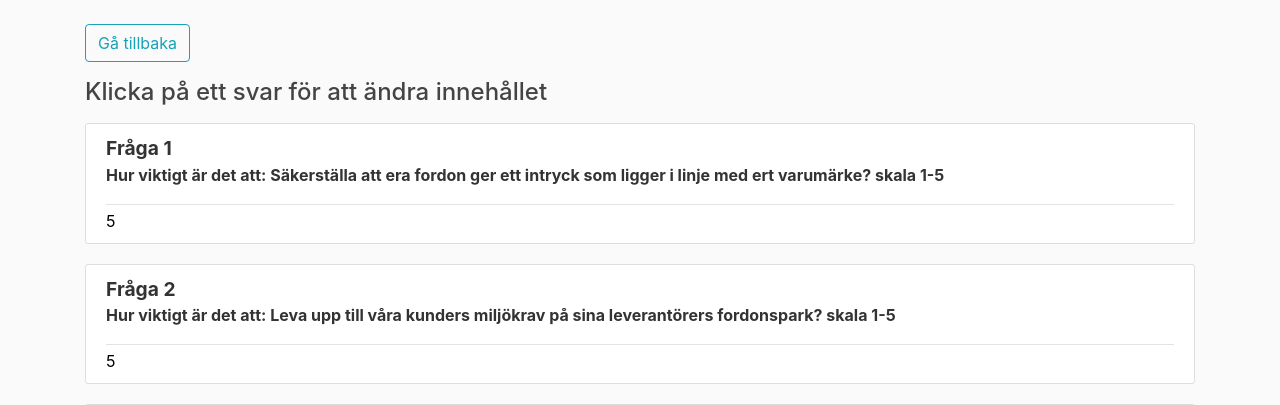
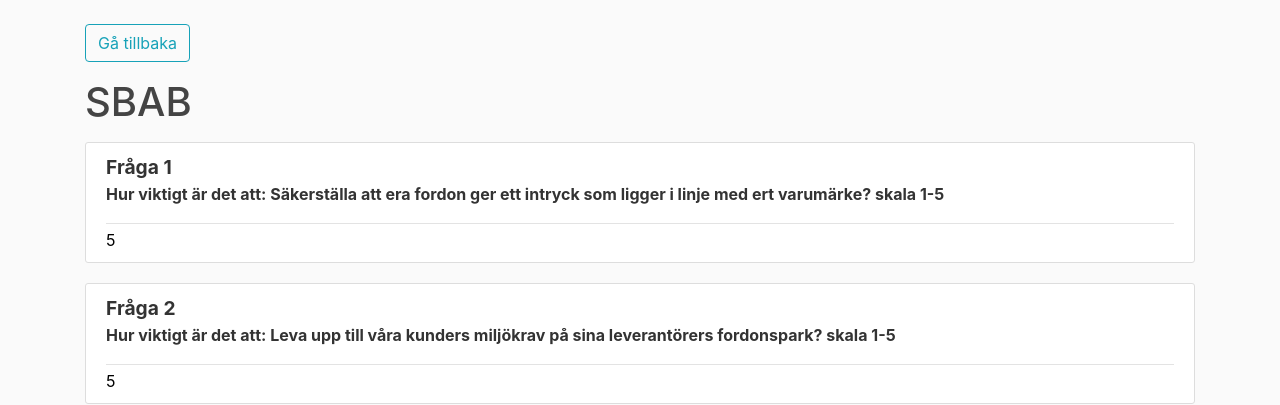
Before and after one commit to HampusRude/ONON, a Flask app: a page that uses app/templates/layout.html in a window 1280 px wide. Shown: the part 56-461 px from the top of the page. Run offline with Flask 2, Linux system fonts and the light colour scheme; a user stored in the database is signed in; data comes from the database, SQL or seed files in the repository; both versions use the stored data as it was after the commit; some libraries are stand-ins or nearby versions.

Commit message:
kortat ner lite i koden

```diff
--- a/app/models.py
+++ b/app/models.py
@@ -36,7 +36,6 @@ class User(db.Model, UserMixin):
 
 	def __repr__(self):
 		return f"User('{self.email}')"				# Detta är det man får tillbaks om man printar objektet. Alltså inte PW eller id, bara mailen
-
 
 # Kundinformation samt alla svar som vi kommer att hämta ner från Surveymonkey kommer att sparas i objekt och skapas i classen Responses nedan
 class Responses(db.Model, UserMixin):
--- a/app/routes.py
+++ b/app/routes.py
@@ -42,10 +42,8 @@ def kund():
 @app.route("/kund/<company>")
 @login_required
 def responses(company):
-	responses = Responses.query.filter_by(custCompName=company).first() # Hämtar alla kolumner kopplat till ett företaget man klickat på
-	res = responses.return_responses()		# Funktion i DB-objektet som returnerar ett dictionary med alla svar för att det skall gå att iterera igenom i HTML-dokumentet
-	response_id = responses.response_id
-	return render_template('responses.html', title=company, responses=res, questions=Questions, resId=response_id) # Renderar responses.html, res = dict med svar, Questions = hårkodad dict med respektive fråga, form=Responseform som är skapad i Forms.py
+	responses = Responses.query.filter_by(custCompName=company).first() # Hämtar response kopplat till företaget man klickat på
+	return render_template('responses.html', title=company, resObject=responses, responses=responses.return_responses(), questions=Questions) # Renderar responses.html, res = dict med svar, Questions = hårkodad dict med respektive fråga, form=Responseform som är skapad i Forms.py
 
 @app.route("/kund/<responseId>/<res>", methods=['GET', 'POST'])
 @login_required
--- a/app/templates/layout.html
+++ b/app/templates/layout.html
@@ -65,6 +65,7 @@
 	    	{% endwith %}
 	    	{% block content %}{% endblock %}
 	    </div>
+	  </div>
 
 	<!-- Optional JavaScript -->
     <!-- jQuery first, then Popper.js, then Bootstrap JS -->
@@ -73,5 +74,6 @@
     <script src="https://maxcdn.bootstrapcdn.com/bootstrap/4.0.0/js/bootstrap.min.js" integrity="sha384-JZR6Spejh4U02d8jOt6vLEHfe/JQGiRRSQQxSfFWpi1MquVdAyjUar5+76PVCmYl" crossorigin="anonymous"></script>
     {% block body %}
     {% endblock body %}
+	</main>
 </body>
 </html>
--- a/app/templates/responses.html
+++ b/app/templates/responses.html
@@ -9,9 +9,11 @@
 {% block content %}
 <!-- Knapp för att gå tillbaks-->
 <button onclick="window.history.back()" class="btn btn-outline-info">Gå tillbaka</button>
+
 <p></p>
-<h4>Klicka på ett svar för att ändra innehållet</h4>
+<h1>{{resObject.custCompName}}</h1>
 <p></p>
+
 {% for i in range(6) %}
 	<article class="media content-section">
 	  <div class="media-body">
@@ -19,7 +21,7 @@
 			<b><big>Fråga {{ i+1 }}</big>
 			  <p>{{ questions[i] }}</p></b>
 	    </div>
-	    <a href="{{resId}}/q{{i+1}}">{{ responses[i] }}</a>
+	    <a href="{{resObject.response_id}}/q{{i+1}}">{{ responses[i] }}</a>
 	  </div>
 	</article>
 {% endfor %}
```
Also changed, not shown: app/site.db.
